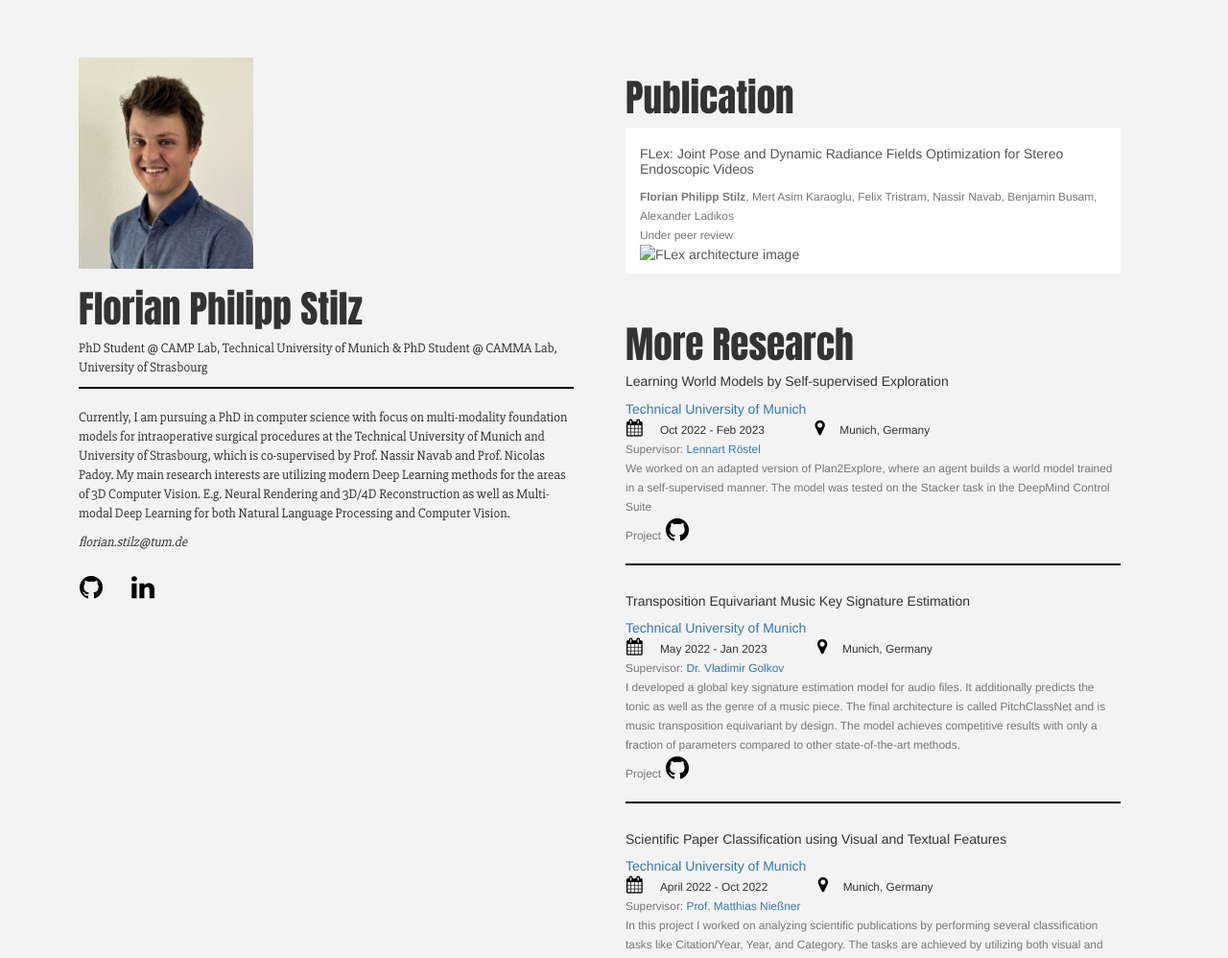
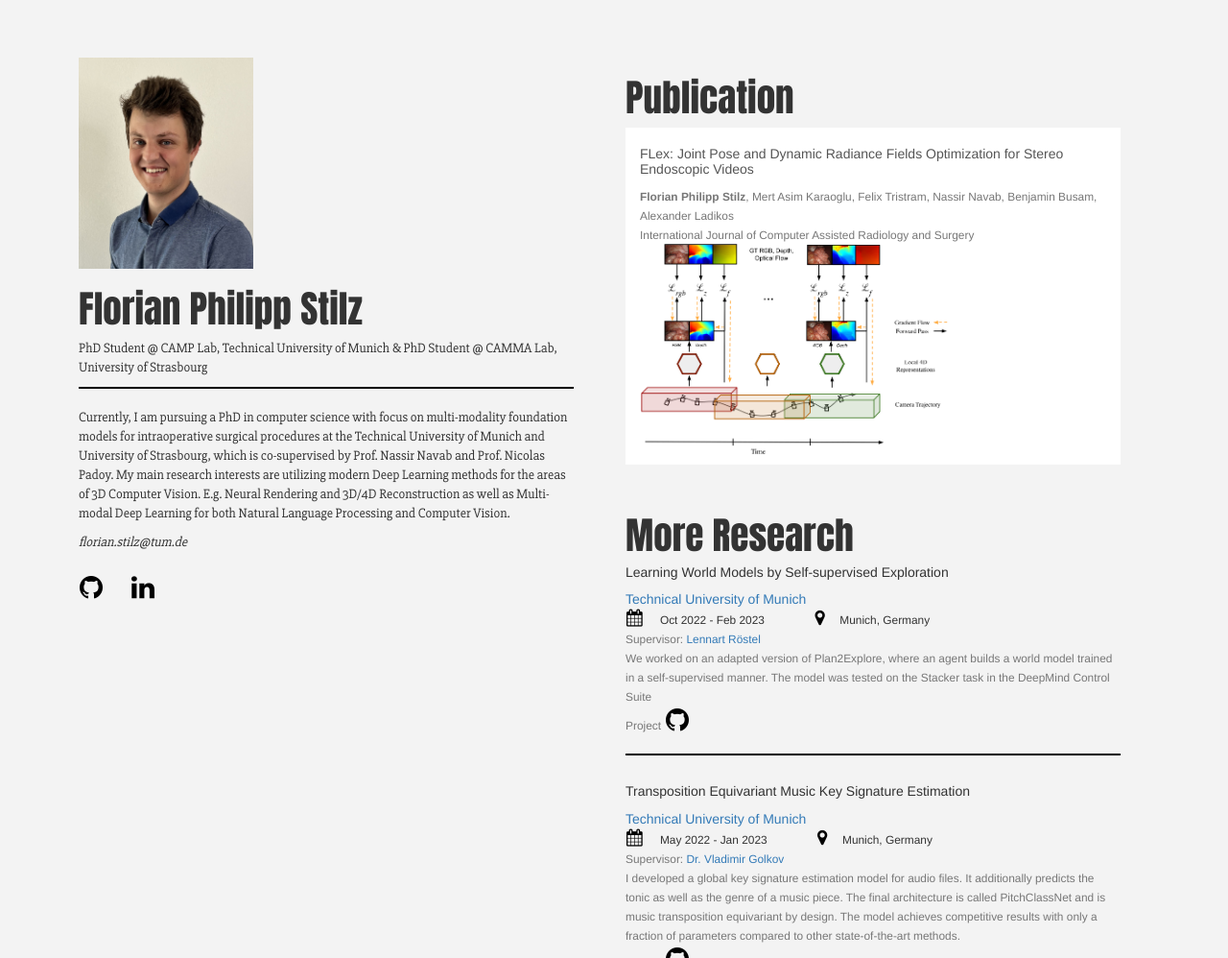
Before and after one commit to flo-stilz/flo-stilz.github.io, a plain HTML site: page index.html in a window 1280 px wide. Shown: the part 102-1100 px from the top of the page at 96% size. Drawn offline with nearby package versions, Linux system fonts and the light colour scheme; some icons are missing.

Commit message:
Update index.html

```diff
--- a/index.html
+++ b/index.html
@@ -169,10 +169,10 @@
                       <small class="text-muted"><b>Florian Philipp Stilz</b>, Mert Asim Karaoglu, Felix Tristram, Nassir Navab, Benjamin Busam, Alexander Ladikos</small>
                     </div>
                     <div>
-                        <small class="text-muted">Under peer review</small>
+                        <small class="text-muted">International Journal of Computer Assisted Radiology and Surgery</small>
                     </div>
                     <div class="img-container">
-                        <img class="circular_image" src="images/FLex_architecture.jpg" alt="FLex architecture image">
+                        <img class="circular_image" src="images/FLex_architecture.png" alt="FLex architecture image">
                     </div>
                     <!-- <small class="text-muted">MICCAI, 2024</small> -->
                     </a>
```
